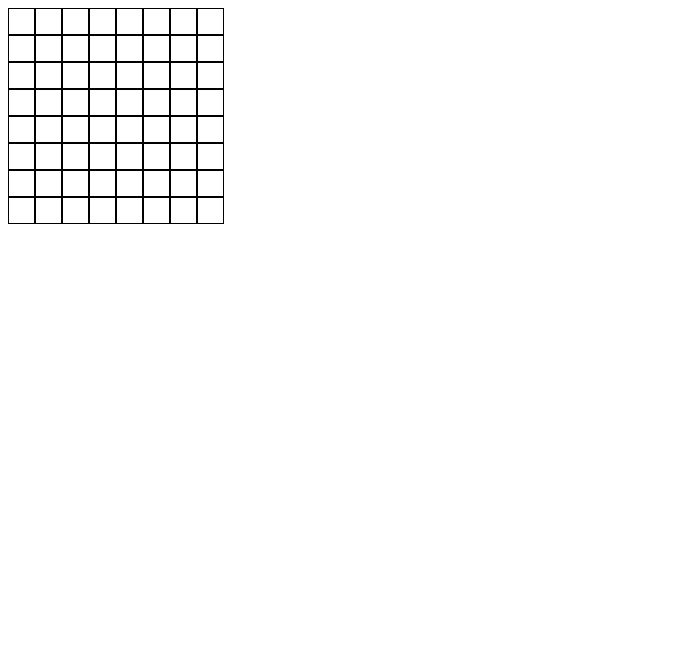
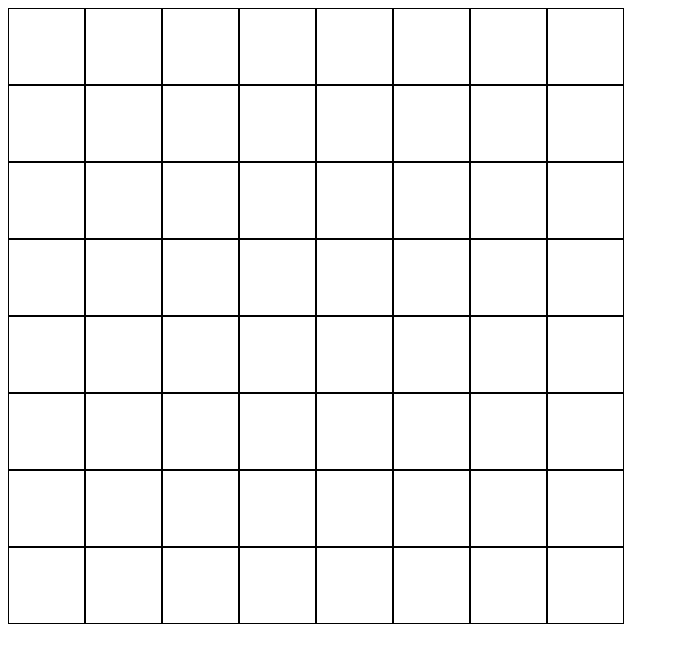
Before and after one commit to aarongayle/advanced-chess, a website: page index.html in a window 1280 px wide. Shown: the whole page, without its empty margins (0-679 px from the left). Drawn offline with nearby package versions, Linux system fonts and the light colour scheme.

Commit message:
made things bigger, and hopefully made stockfish a little smarter

```diff
--- a/index.html
+++ b/index.html
@@ -21,19 +21,20 @@
 
 		.cell {
 			position: relative;
-			width: 25px;
-			height: 25px;
+			width: 75px;
+			height: 75px;
 			border: 1px solid black;
 		}
 
 		.highlight {
 			position: absolute;
-			width: 25px;
-			height: 25px;
+			width: 75px;
+			height: 75px;
 			background-color: #ff000000;
 			display: flex;
 			justify-content: center;
 			align-items: center;
+			font-size: 50px;
 		}
 
 		.best-move {
@@ -192,7 +193,6 @@
 
 	function legalMovesMessage(dataString) {
 		legalMoves = event.data.split('Legal uci moves: ')[1].split(' ').filter(x => x.length == 4)
-		console.log(legalMoves)
 	}
 
 	function bestMoveMessage(dataString) {
@@ -228,7 +228,6 @@
 		Object.keys(virtualBoard).forEach(c => virtualBoard[c].forEach((p,r) => {
 			validAttacks = validAttacks.concat(calculateValidAttacks(p, `${c}${r}`) || [])
 		}))
-		console.log(validAttacks)
 		colorHeatMap()
 	}
 
@@ -333,7 +332,6 @@
 			if (c[0] < -1) {
 				if (c[1] > 1) {
 					for (let i = 1; i < Math.abs(c[1]); i++) {
-						console.log(virtualBoard, virtualBoard[columns[pieceCol - i]][pieceRow + i])
 						if (typeof virtualBoard[columns[pieceCol - i]][pieceRow + i] === 'string') return a
 					}
 				}
@@ -350,7 +348,6 @@
 
 	function clickBestMove(move) {
 		makeMove(move)
-		console.log('clicked move', move)
 	}
 
 	function colorHeatMap() {
@@ -363,19 +360,17 @@
 	}
 
 	function draw() {
-		console.log('drawing')
 		stockfish.postMessage(`d`)
 	}
 
 	function makeMove(move) {
-		console.log('making move', move)
 		stockfish.postMessage(`position fen ${currentFen} moves ${move}`)
 		draw()
 		evaluateBestMove()
 	}
 
 	function evaluateBestMove() {
-		stockfish.postMessage(`go depth 10`)
+		stockfish.postMessage(`go movetime 1000`)
 	}
 
 </script>
```
